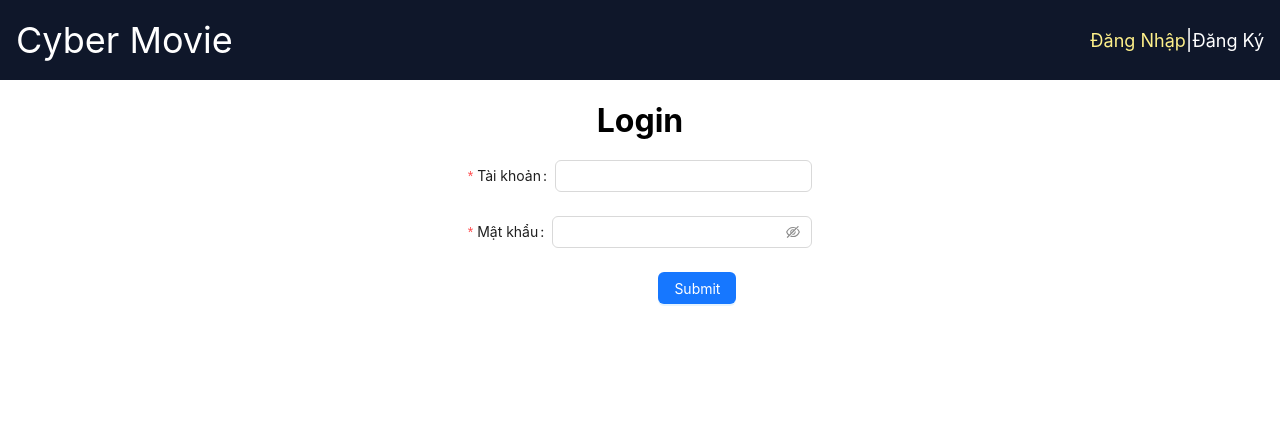
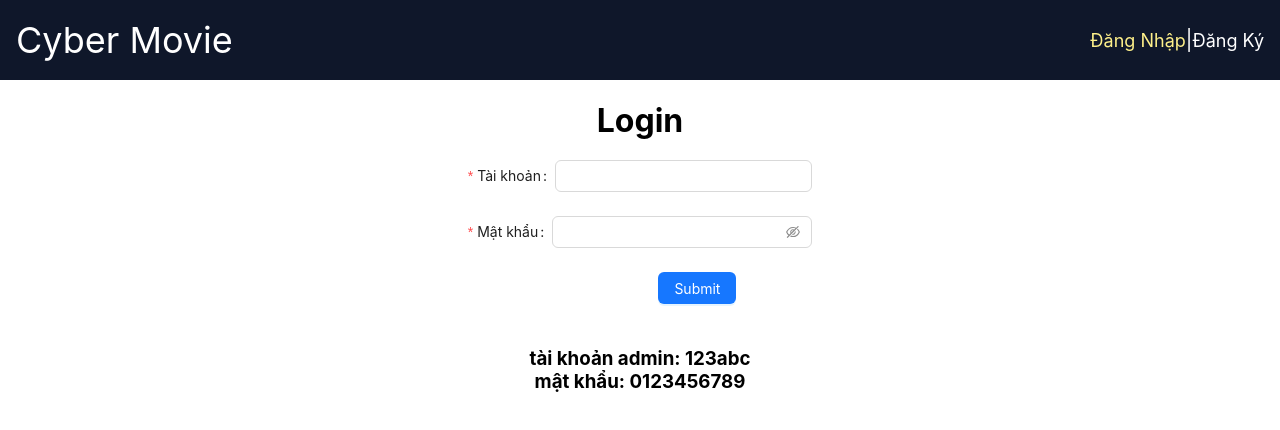
Before and after one commit to kenshi7410/movie, a React (Create React App) app: page /login in a window 1280 px wide. Shown: the top 430 px of the page. Built offline with nearby package versions, Linux system fonts and the light colour scheme; no server answers.

Commit message:
modified:   src/features/Login/Login.jsx

```diff
--- a/src/features/Login/Login.jsx
+++ b/src/features/Login/Login.jsx
@@ -71,6 +71,11 @@ const Login = () => {
           </Form.Item>
         </Form>
       </div>
+
+      <h3>
+        tài khoản admin: 123abc
+        <br /> mật khẩu: 0123456789
+      </h3>
     </div>
   );
 };
```
